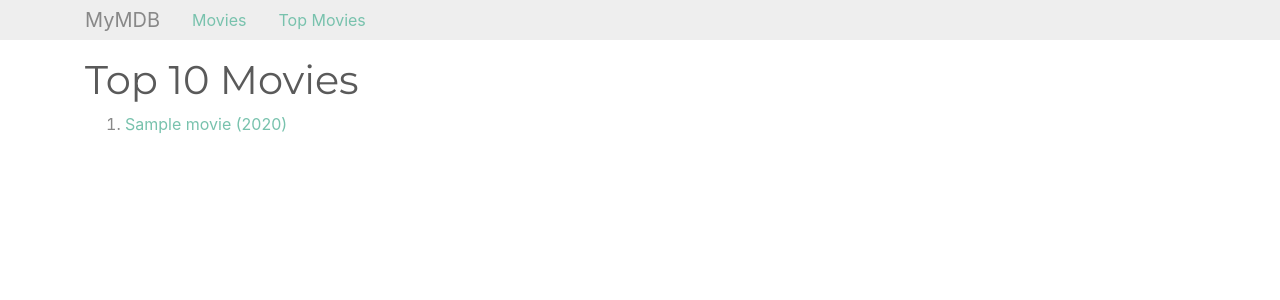
After one commit to usbpendrive/django-movie-database, a Django app: page /movies/top in a window 1280 px wide. The commit adds this page. Shown: the top 300 px of the page. Run offline with Django 3.2, Linux system fonts and the light colour scheme; tables that the repository leaves empty hold one stand-in row (values such as "Sample post"); some libraries are stand-ins or nearby versions.

Commit message:
Top movies list.

```diff
--- a/core/models.py
+++ b/core/models.py
@@ -47,6 +47,14 @@ class MovieManager(models.Manager):
     def all_with_related_persons_and_score(self):
         qs = self.all_with_related_persons()
         qs = qs.annotate(score=Sum('vote__value'))
+        return qs
+
+    def top_movies(self, limit=10):
+        qs = self.get_queryset()
+        qs = qs.annotate(vote_sum=Sum('vote__value'))
+        qs = qs.exclude(vote_sum=None)
+        qs = qs.order_by('-vote_sum')
+        qs = qs[:limit]
         return qs
 
 
--- /dev/null
+++ b/core/templates/core/top_movies_list.html
@@ -0,0 +1,17 @@
+{% extends "base.html" %}
+{% block title %}
+Top 10 Movies
+{% endblock %}
+
+{% block main %}
+    <h1>Top 10 Movies</h1>
+    <ol>
+        {% for movie in object_list %}
+            <li>
+                <a href="{% url 'core:MovieDetail' pk=movie.id %}">
+                    {{ movie }}
+                </a>
+            </li>
+        {% endfor %}
+    </ol>
+{% endblock %}
--- a/core/urls.py
+++ b/core/urls.py
@@ -6,6 +6,7 @@ from . import views
 app_name = 'core'
 urlpatterns = [
     path('movies', views.MovieList.as_view(), name='MovieList'),
+    path('movies/top', views.TopMovies.as_view(), name='TopMovies'),
     path('movie/<int:pk>', views.MovieDetail.as_view(), name='MovieDetail'),
     path('movie/<int:movie_id>/vote', views.CreateVote.as_view(), name='CreateVote'),
     path('movie/<int:movie_id>/vote/<int:pk>', views.UpdateVote.as_view(), name='UpdateVote'),
--- a/core/views.py
+++ b/core/views.py
@@ -115,3 +115,8 @@ class MovieImageUpload(LoginRequiredMixin, CreateView):
         movie_id = self.kwargs['movie_id']
         movie_detail_url = reverse('core:MovieDetail', kwargs={'pk': movie_id})
         return movie_detail_url
+
+
+class TopMovies(ListView):
+    template_name = 'core/top_movies_list.html'
+    queryset = Movie.objects.top_movies(limit=10)
--- a/templates/base.html
+++ b/templates/base.html
@@ -20,6 +20,7 @@
         <nav class="nav">
             <div class="navbar-brand">MyMDB</div>
             <a class="nav-link" href="{% url 'core:MovieList' %}">Movies</a>
+            <a class="nav-link" href="{% url 'core:TopMovies' %}">Top Movies</a>
         </nav>
     </div>
 </div>
```
